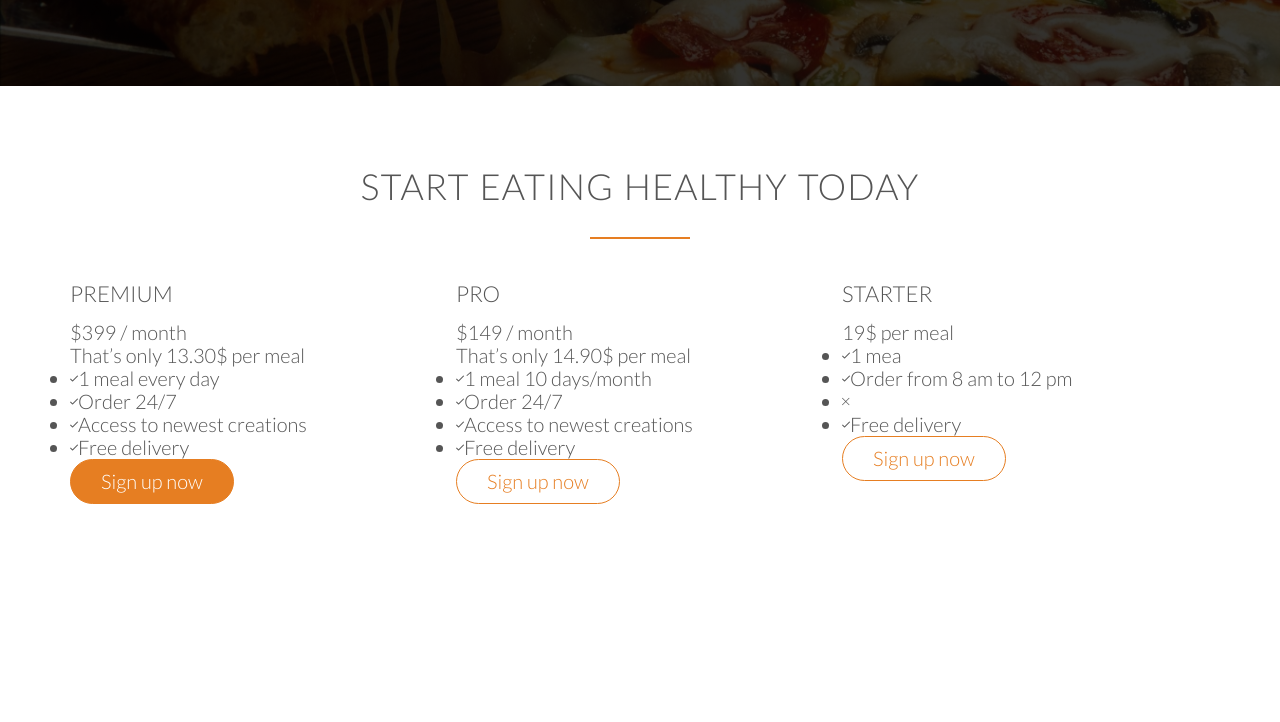
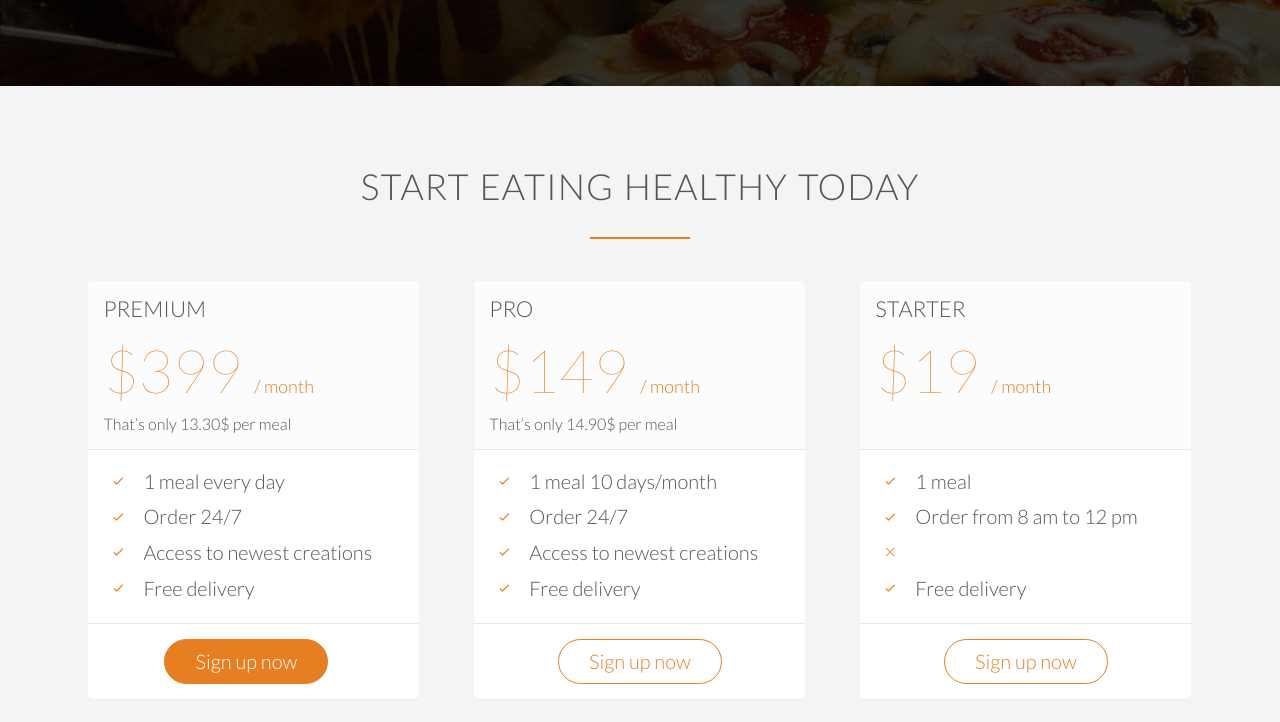
Before and after one commit to JukeFA/HTML-CSS-JS-Learn, a plain HTML site: page Omnifood/index.html in a window 1280 px wide. Shown: the part 3845-4567 px from the top of the page. Before the commit the page ends 4441 px from the top, so only its background shows below. Drawn offline with Linux system fonts and the light colour scheme; files whose address does not match are found by name.

Commit message:
Plans pt2

```diff
--- a/Omnifood/index.html
+++ b/Omnifood/index.html
@@ -258,15 +258,15 @@
 					<div class="plan-box">
 						<div>
 							<h3>Premium</h3>
-							<p class="plan-price">$399 / month</p>
+							<p class="plan-price">$399 <span>/ month</span></p>
 							<p class="plan-price-meal">That’s only 13.30$ per meal</p>
 						</div>
 						<div>
 							<ul>
-								<li><i class="ion-ios-checkmark-empty"></i>1 meal every day</li>
-								<li><i class="ion-ios-checkmark-empty"></i>Order 24/7</li>
-								<li><i class="ion-ios-checkmark-empty"></i>Access to newest creations</li>
-								<li><i class="ion-ios-checkmark-empty"></i>Free delivery</li>
+								<li><i class="ion-ios-checkmark-empty icon-small"></i>1 meal every day</li>
+								<li><i class="ion-ios-checkmark-empty icon-small"></i>Order 24/7</li>
+								<li><i class="ion-ios-checkmark-empty icon-small"></i>Access to newest creations</li>
+								<li><i class="ion-ios-checkmark-empty icon-small"></i>Free delivery</li>
 							</ul>
 						</div>
 						<div>
@@ -278,15 +278,15 @@
 					<div class="plan-box">
 						<div>
 							<h3>Pro</h3>
-							<p class="plan-price">$149 / month</p>
+							<p class="plan-price">$149 <span>/ month</span></p>
 							<p class="plan-price-meal">That’s only 14.90$ per meal</p>
 						</div>
 						<div>
 							<ul>
-								<li><i class="ion-ios-checkmark-empty"></i>1 meal 10 days/month</li>
-								<li><i class="ion-ios-checkmark-empty"></i>Order 24/7</li>
-								<li><i class="ion-ios-checkmark-empty"></i>Access to newest creations</li>
-								<li><i class="ion-ios-checkmark-empty"></i>Free delivery</li>
+								<li><i class="ion-ios-checkmark-empty icon-small"></i>1 meal 10 days/month</li>
+								<li><i class="ion-ios-checkmark-empty icon-small"></i>Order 24/7</li>
+								<li><i class="ion-ios-checkmark-empty icon-small"></i>Access to newest creations</li>
+								<li><i class="ion-ios-checkmark-empty icon-small"></i>Free delivery</li>
 							</ul>
 						</div>
 						<div>
@@ -298,15 +298,15 @@
 					<div class="plan-box">
 						<div>
 							<h3>Starter</h3>
-							<p class="plan-price">19$ per meal</p>
-							<p class="plan-price-meal"></p>
+							<p class="plan-price">$19 <span>/ month</span></p>
+							<p class="plan-price-meal">&nbsp;</p>
 						</div>
 						<div>
 							<ul>
-								<li><i class="ion-ios-checkmark-empty"></i>1 mea</li>
-								<li><i class="ion-ios-checkmark-empty"></i>Order from 8 am to 12 pm</li>
-								<li><i class="ion-ios-close-empty"></i></li>
-								<li><i class="ion-ios-checkmark-empty"></i>Free delivery</li>
+								<li><i class="ion-ios-checkmark-empty icon-small"></i>1 meal</li>
+								<li><i class="ion-ios-checkmark-empty icon-small"></i>Order from 8 am to 12 pm</li>
+								<li><i class="ion-ios-close-empty icon-small"></i></li>
+								<li><i class="ion-ios-checkmark-empty icon-small"></i>Free delivery</li>
 							</ul>
 						</div>
 						<div>
--- a/Omnifood/resources/css/style.css
+++ b/Omnifood/resources/css/style.css
@@ -375,3 +375,57 @@ cite img {
 	margin-right: 10px;
 	vertical-align: middle;
 }
+
+/**---------------Testimonials--------------------*/
+
+.section-plans {
+	background-color: #f4f4f4;
+}
+
+.plan-box {
+	background-color: white;
+	border-radius: 5px;
+	width: 90%;
+	margin-left: 5%;
+	box-shadow: 0 2px 2px #efefef;
+}
+
+.plan-box div {
+	padding: 15px;
+	border-bottom: 1px solid #e8e8e8
+}
+
+.plan-box div:first-child {
+	background-color: #fcfcfc;
+	border-top-left-radius: 5px;
+	border-top-right-radius: 5px;
+}
+
+.plan-box div:last-child {
+	text-align: center;
+	border: none;
+}
+
+.plan-price {
+	font-size: 300%;
+	font-weight: 100;
+	margin-bottom: 10px;
+	color: #e67e22;
+}
+
+.plan-price span {
+	font-size: 30%;
+	font-weight: 300;
+}
+
+.plan-price-meal {
+	font-size: 80%
+}
+
+.plan-box ul {
+	list-style: none;
+}
+
+.plan-box ul li {
+	padding: 5px 0;
+}
```
Also changed, not shown: 1 other file.
